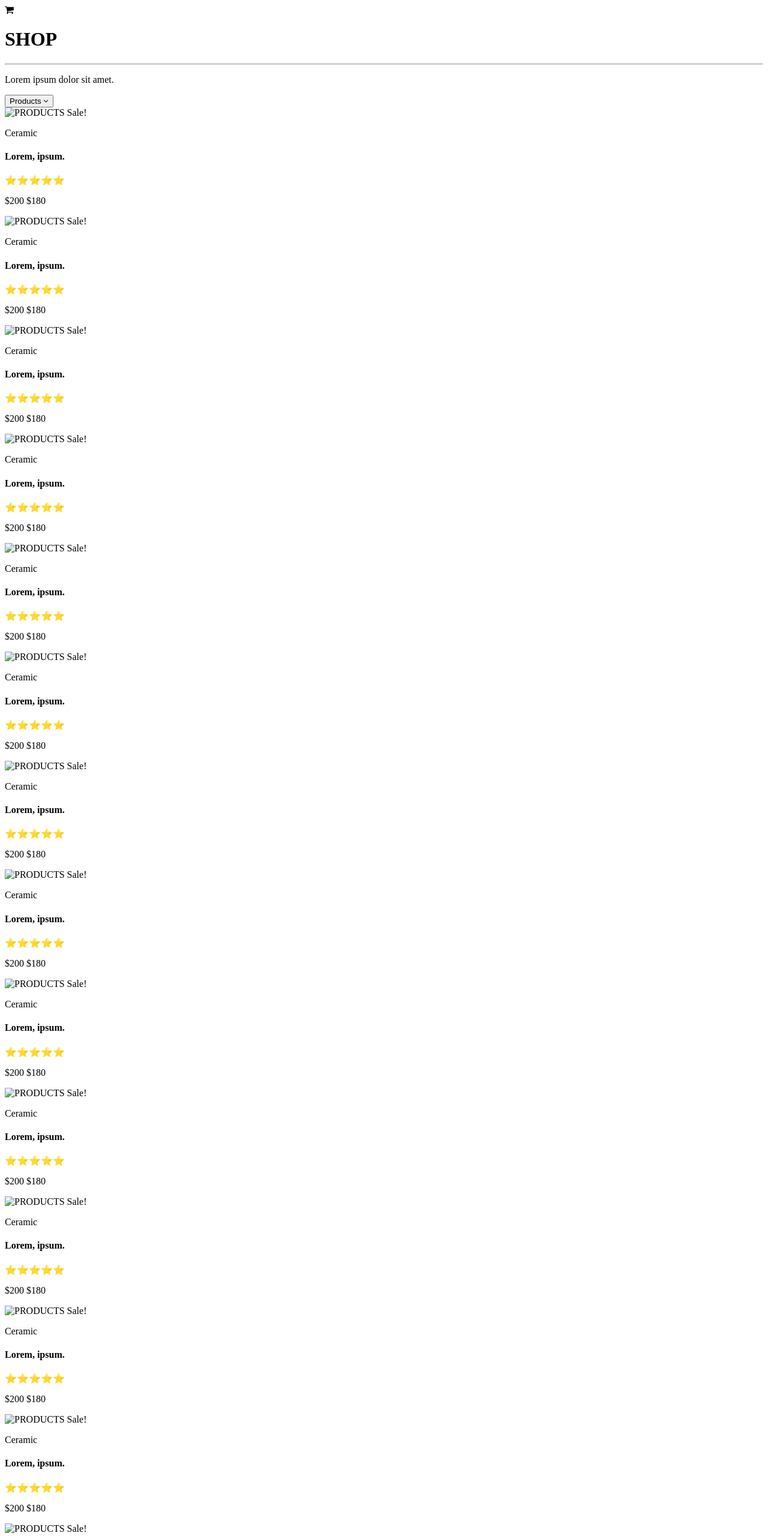
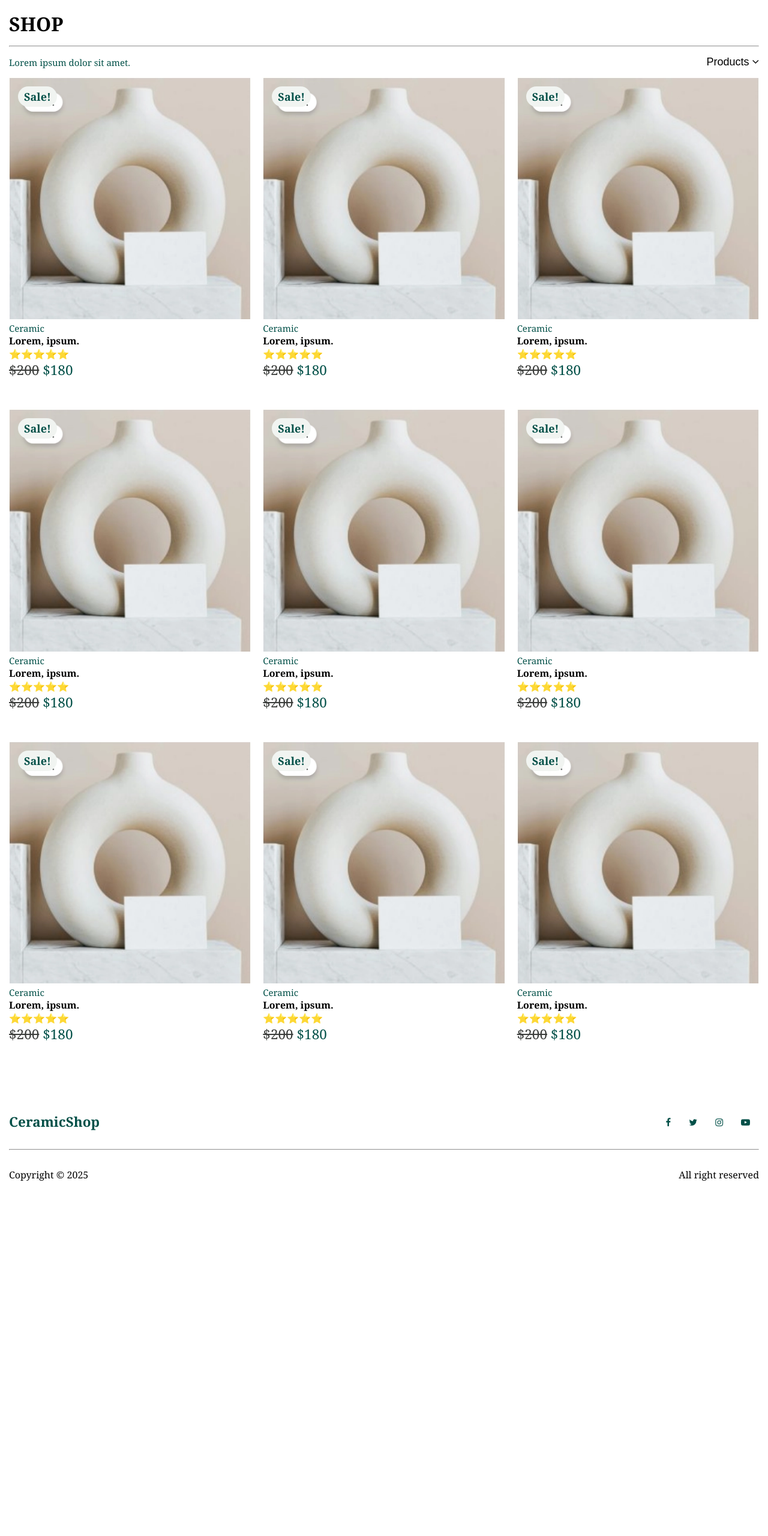
Before and after one commit to Siddharthgusain28/Ceramic, a plain HTML site: page shop.html in a window 1280 px wide. Shown: the part 160-2720 px from the top of the page at 60% size. After the commit the page ends 2159 px from the top, so only its background shows below. Drawn offline with nearby package versions, Linux system fonts and the light colour scheme; files that its build step writes are made by us from their sources; the site is published under a folder, as on GitHub Pages, so addresses that start at the root find nothing.

Commit message:
Add files via upload

```diff
--- a/about.html
+++ b/about.html
@@ -4,9 +4,9 @@
     <meta charset="UTF-8">
     <meta name="viewport" content="width=device-width, initial-scale=1.0">
     <meta name="description" content="Ceramic Shop | Multi Page Website Using sass">
-    <link rel="icon" href="/img/pic-1.webp">
+    <link rel="icon" href="./img/pic-1.webp">
     <title>Ceramic Shop | About | Multi Page Website Using sass</title>
-    <link rel="stylesheet" href="/css/about.css">
+    <link rel="stylesheet" href="./css/about.css">
     <link rel="stylesheet" href="https://cdnjs.cloudflare.com/ajax/libs/font-awesome/4.7.0/css/font-awesome.css">
 </head>
 <body>
@@ -41,7 +41,7 @@
                     </div>
                     <div class="col-6 col-p-12">
                         <div class="position-img">
-                            <img src="/img/about1.webp" alt="Img" class="img-resp img1" width="540" loading="lazy"  >
+                            <img src="./img/about1.webp" alt="Img" class="img-resp img1" width="540" loading="lazy"  >
                         </div>
                     </div>
 
@@ -62,7 +62,7 @@
                     </p>
                 </div>
                 <div class="col-12">
-                    <img src="/img/about2.webp" alt="Image" width="1275" class="img-resp" loading="lazy">
+                    <img src="./img/about2.webp" alt="Image" width="1275" class="img-resp" loading="lazy">
                 </div>
             </div>
         </div>
@@ -71,7 +71,7 @@
         <div class="container">
             <div class="row">
                 <div class="col-6 col-p-12">
-                    <img src="/img/about3.webp" alt="Image" class="img-resp" width="624" loading="lazy">
+                    <img src="./img/about3.webp" alt="Image" class="img-resp" width="624" loading="lazy">
                 </div>
                 <div class="col-6 col-p-12">
                     <p class="about">Lorem, ipsum dolor.</p>
@@ -133,7 +133,7 @@
     </div>
 
     <script src="https://code.jquery.com/jquery-3.7.1.min.js"></script>
-    <script src="/script/script.js"></script>
+    <script src="./script/script.js"></script>
 
 </body>
 </html>
--- a/shop.html
+++ b/shop.html
@@ -4,9 +4,9 @@
     <meta charset="UTF-8">
     <meta name="viewport" content="width=device-width, initial-scale=1.0">
     <meta name="description" content="Ceramic Shop | Multi Page Website Using sass">
-    <link rel="icon" href="/img/pic-1.webp">
+    <link rel="icon" href="./img/pic-1.webp">
     <title>Ceramic Shop | Shop | Multi Page Website Using sass</title>
-    <link rel="stylesheet" href="/css/shop.css">
+    <link rel="stylesheet" href="./css/shop.css">
     <link rel="stylesheet" href="https://cdnjs.cloudflare.com/ajax/libs/font-awesome/4.7.0/css/font-awesome.css">
 </head>
 <body>
@@ -47,7 +47,7 @@
                 <div class="col-4 col-p-6">
                     <div class="product">
                         <div class="position-img">
-                            <img src="/img/img7.webp" alt="PRODUCTS" width="410" class="img-resp" loading="lazy">
+                            <img src="./img/img7.webp" alt="PRODUCTS" width="410" class="img-resp" loading="lazy">
                             <span class="sale">Sale!</span>
                         </div>
                         <p class="about">Ceramic</p>
@@ -59,7 +59,7 @@
                 <div class="col-4 col-p-6">
                     <div class="product">
                         <div class="position-img">
-                            <img src="/img/img7.webp" alt="PRODUCTS" width="410" class="img-resp" loading="lazy
+                            <img src="./img/img7.webp" alt="PRODUCTS" width="410" class="img-resp" loading="lazy
                             ">
                             <span class="sale">Sale!</span>
                         </div>
@@ -72,7 +72,7 @@
                 <div class="col-4 col-p-6">
                     <div class="product">
                         <div class="position-img">
-                            <img src="/img/img7.webp" alt="PRODUCTS" width="410" class="img-resp" loading="lazy">
+                            <img src="./img/img7.webp" alt="PRODUCTS" width="410" class="img-resp" loading="lazy">
                             <span class="sale">Sale!</span>
                         </div>
                         <p class="about">Ceramic</p>
@@ -84,7 +84,7 @@
                 <div class="col-4 col-p-6">
                     <div class="product">
                         <div class="position-img">
-                            <img src="/img/img7.webp" alt="PRODUCTS" width="410" class="img-resp" loading="lazy">
+                            <img src="./img/img7.webp" alt="PRODUCTS" width="410" class="img-resp" loading="lazy">
                             <span class="sale">Sale!</span>
                         </div>
                         <p class="about">Ceramic</p>
@@ -96,7 +96,7 @@
                 <div class="col-4 col-p-6">
                     <div class="product">
                         <div class="position-img">
-                            <img src="/img/img7.webp" alt="PRODUCTS" width="410" class="img-resp" loading="lazy">
+                            <img src="./img/img7.webp" alt="PRODUCTS" width="410" class="img-resp" loading="lazy">
                             <span class="sale">Sale!</span>
                         </div>
                         <p class="about">Ceramic</p>
@@ -108,7 +108,7 @@
                 <div class="col-4 col-p-6">
                     <div class="product">
                         <div class="position-img">
-                            <img src="/img/img7.webp" alt="PRODUCTS" width="410" class="img-resp" loading="lazy">
+                            <img src="./img/img7.webp" alt="PRODUCTS" width="410" class="img-resp" loading="lazy">
                             <span class="sale">Sale!</span>
                         </div>
                         <p class="about">Ceramic</p>
@@ -120,7 +120,7 @@
                 <div class="col-4 col-p-6">
                     <div class="product">
                         <div class="position-img">
-                            <img src="/img/img7.webp" alt="PRODUCTS" width="410" class="img-resp" loading="lazy">
+                            <img src="./img/img7.webp" alt="PRODUCTS" width="410" class="img-resp" loading="lazy">
                             <span class="sale">Sale!</span>
                         </div>
                         <p class="about">Ceramic</p>
@@ -132,7 +132,7 @@
                 <div class="col-4 col-p-6">
                     <div class="product">
                         <div class="position-img">
-                            <img src="/img/img7.webp" alt="PRODUCTS" width="410" class="img-resp" loading="lazy">
+                            <img src="./img/img7.webp" alt="PRODUCTS" width="410" class="img-resp" loading="lazy">
                             <span class="sale">Sale!</span>
                         </div>
                         <p class="about">Ceramic</p>
@@ -144,7 +144,7 @@
                 <div class="col-4 col-p-6">
                     <div class="product">
                         <div class="position-img">
-                            <img src="/img/img7.webp" alt="PRODUCTS" width="410" class="img-resp" loading="lazy">
+                            <img src="./img/img7.webp" alt="PRODUCTS" width="410" class="img-resp" loading="lazy">
                             <span class="sale">Sale!</span>
                         </div>
                         <p class="about">Ceramic</p>
@@ -156,7 +156,7 @@
                 <div class="col-4 col-p-6">
                     <div class="product more">
                         <div class="position-img">
-                            <img src="/img/img7.webp" alt="PRODUCTS" width="410" class="img-resp" loading="lazy">
+                            <img src="./img/img7.webp" alt="PRODUCTS" width="410" class="img-resp" loading="lazy">
                             <span class="sale">Sale!</span>
                         </div>
                         <p class="about">Ceramic</p>
@@ -168,7 +168,7 @@
                 <div class="col-4 col-p-6">
                     <div class="product more">
                         <div class="position-img">
-                            <img src="/img/img7.webp" alt="PRODUCTS" width="410" class="img-resp" loading="lazy">
+                            <img src="./img/img7.webp" alt="PRODUCTS" width="410" class="img-resp" loading="lazy">
                             <span class="sale">Sale!</span>
                         </div>
                         <p class="about">Ceramic</p>
@@ -180,7 +180,7 @@
                 <div class="col-4 col-p-6">
                     <div class="product more">
                         <div class="position-img">
-                            <img src="/img/img7.webp" alt="PRODUCTS" width="410" class="img-resp" loading="lazy">
+                            <img src="./img/img7.webp" alt="PRODUCTS" width="410" class="img-resp" loading="lazy">
                             <span class="sale">Sale!</span>
                         </div>
                         <p class="about">Ceramic</p>
@@ -192,7 +192,7 @@
                 <div class="col-4 col-p-6">
                     <div class="product more">
                         <div class="position-img">
-                            <img src="/img/img7.webp" alt="PRODUCTS" width="410" class="img-resp" loading="lazy">
+                            <img src="./img/img7.webp" alt="PRODUCTS" width="410" class="img-resp" loading="lazy">
                             <span class="sale">Sale!</span>
                         </div>
                         <p class="about">Ceramic</p>
@@ -204,7 +204,7 @@
                 <div class="col-4 col-p-6">
                     <div class="product more">
                         <div class="position-img">
-                            <img src="/img/img7.webp" alt="PRODUCTS" width="410" class="img-resp" loading="lazy">
+                            <img src="./img/img7.webp" alt="PRODUCTS" width="410" class="img-resp" loading="lazy">
                             <span class="sale">Sale!</span>
                         </div>
                         <p class="about">Ceramic</p>
@@ -240,7 +240,7 @@
         </footer>
     </div>
     <script src="https://code.jquery.com/jquery-3.7.1.min.js"></script>
-    <script src="/script/script.js"></script>
+    <script src="./script/script.js"></script>
 
 </body>
 </html>
```
Also changed, not shown: contact.html (+4 -4 lines), index.html (+22 -22 lines).
